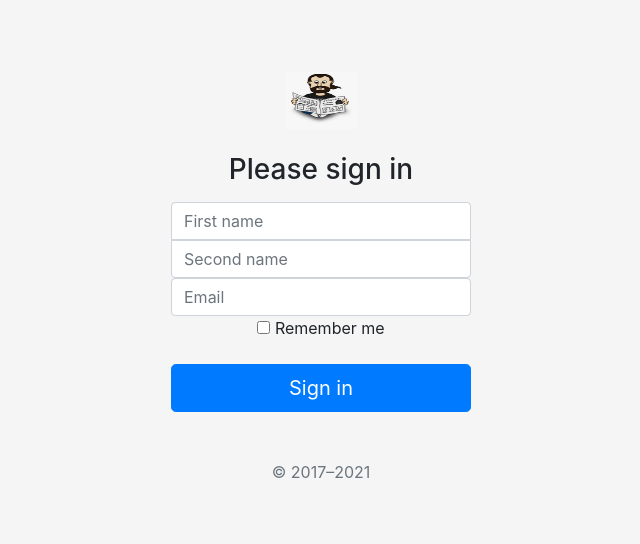
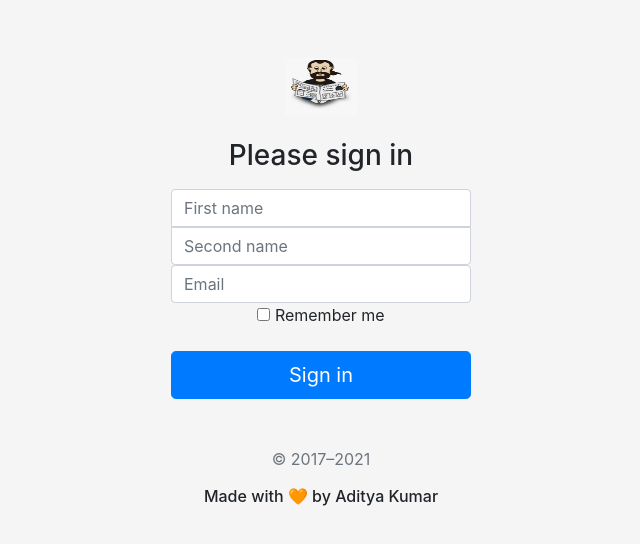
Before and after one commit to kakarot2019/Newsletter_signup, a website: page signup.html in a window 1280 px wide. Shown: the part 114-658 px from the top of the page, without its empty margins (319-959 px from the left). Drawn offline with nearby package versions, Linux system fonts and the light colour scheme.

Commit message:
added footer

```diff
--- a/signup.html
+++ b/signup.html
@@ -45,6 +45,7 @@
     <button class="w-100 btn btn-lg btn-primary" type="submit">Sign in</button>
     <p class="mt-5 mb-3 text-muted">&copy; 2017–2021</p>
   </form>
+  <h6>Made with 🧡 by Aditya Kumar</h6>
 </main>
 
 
```
